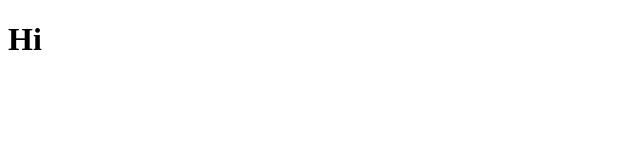
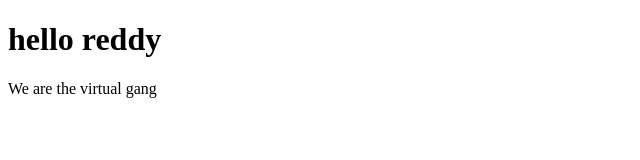
Before and after one commit to jgooday48/intro_to_git, a plain HTML site: page index.html in a window 1280 px wide. Shown: the whole page, without its empty margins (0-640 px from the left). Drawn offline with Linux system fonts and the light colour scheme.

Commit message:
add paragraph

```diff
--- a/index.html
+++ b/index.html
@@ -6,6 +6,7 @@
     <title>intro to Git</title>
 </head>
 <body>
-    <h1>Hi</h1>
+    <h1>hello reddy</h1>
+    <p>We are the virtual gang</p>
 </body>
 </html>
```
